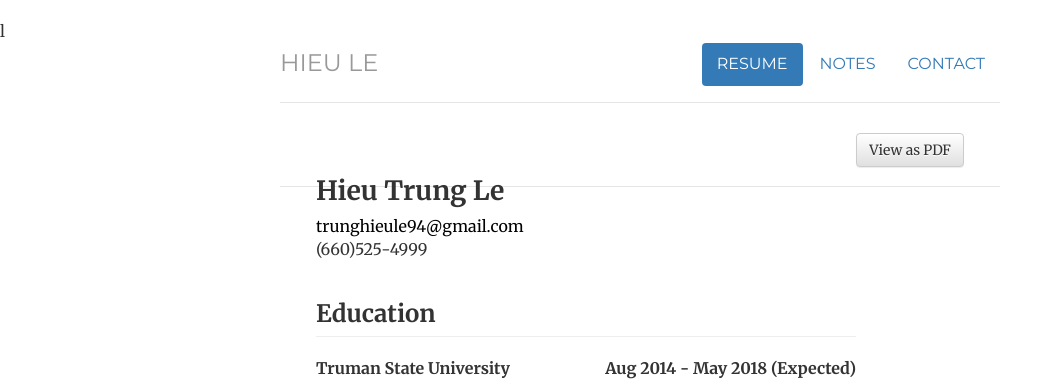
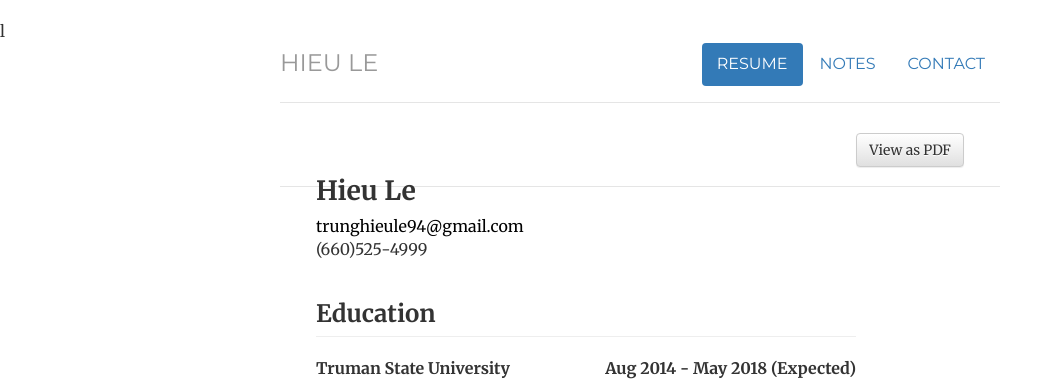
Before and after one commit to hieule22/hieule22.github.io, a Jekyll site: the page built from resume/index.html, in a window 1280 px wide and 900 px high. Shown: the top 381 px of the window, without its empty margins (0-1063 px from the left). Built offline with Jekyll 4.4.1, drawn with Linux system fonts in a browser that asks for light colours.

Commit message:
Update resume page

```diff
--- a/resume/index.html
+++ b/resume/index.html
@@ -17,7 +17,7 @@ description: Current resume for Hieu Le.
 	<!-- Content -->
 	<div class="col-lg-10">
 		<div class="row">
-			<h2> Hieu Trung Le</h2>
+			<h2> Hieu Le</h2>
 		</div>
 		<div class="row">
 			<a style="color: black;" href="mailto:trunghieule94@gmail.com">
```
